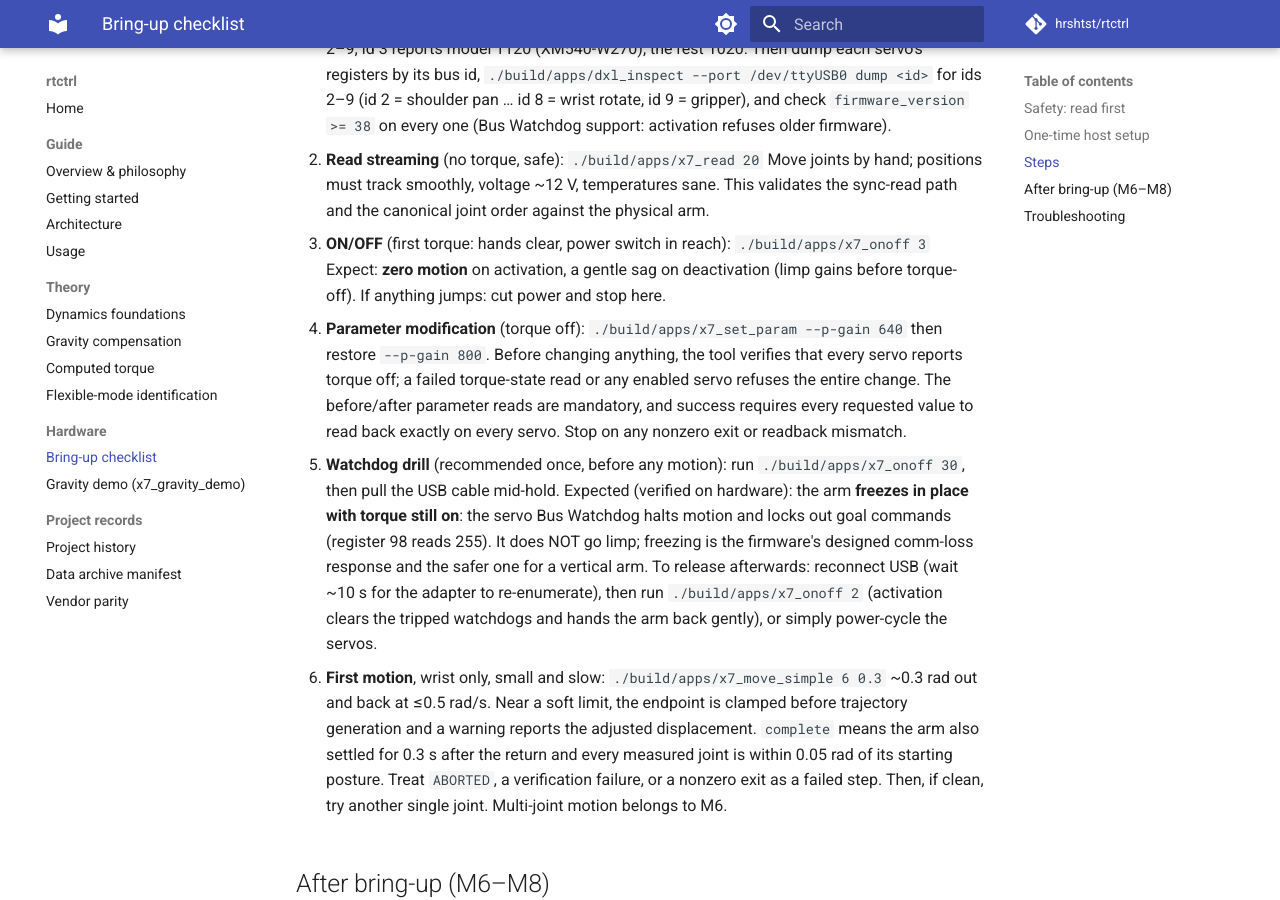
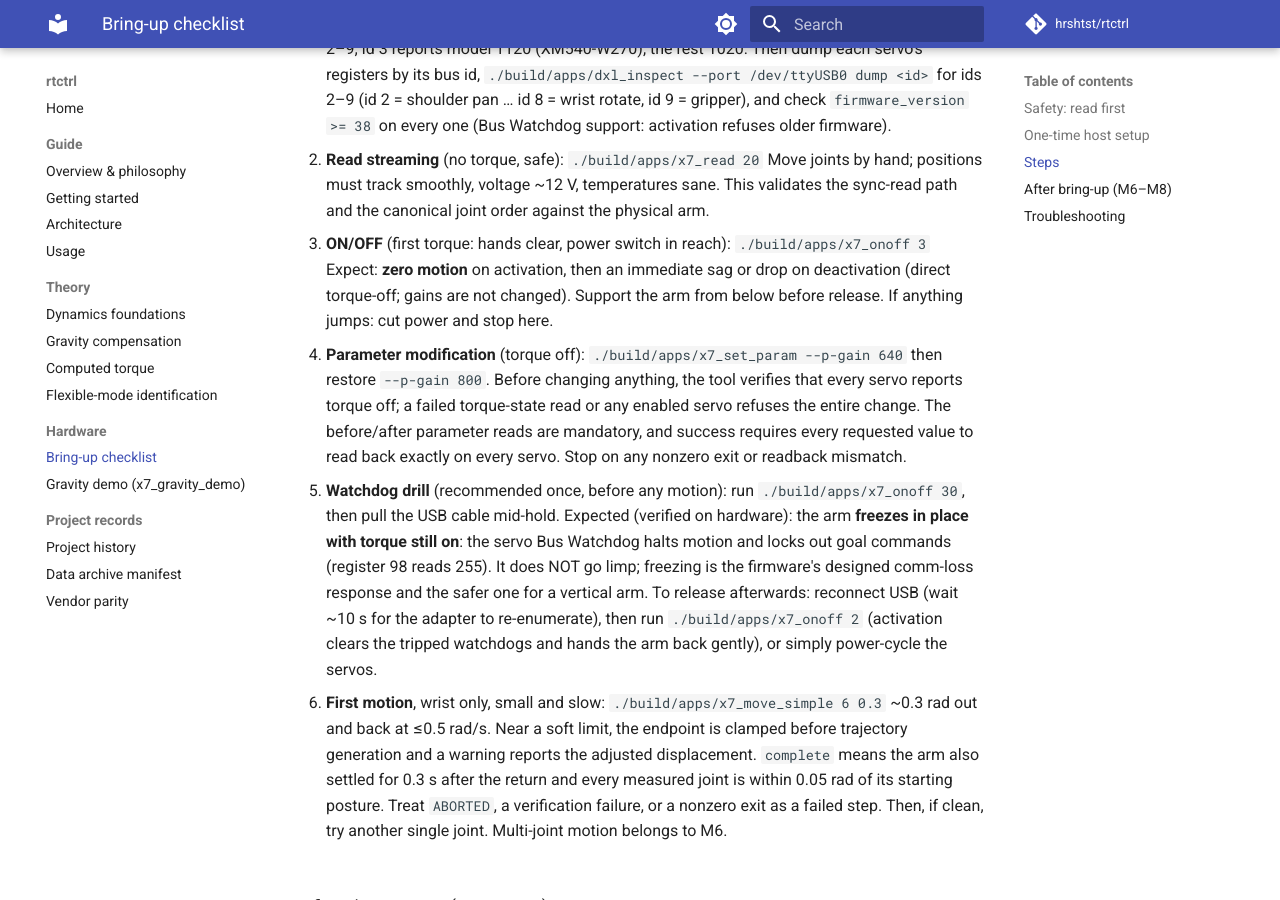
Before and after one commit to hrshtst/rtctrl, an MkDocs documentation site: the page built from docs/hardware/bringup.md, in a window 1280 px wide and 900 px high, scrolled down 1168 px. Built offline with MkDocs 1.6.1 and Material for MkDocs 9.7.7, drawn with Linux system fonts in a browser that asks for light colours; comment, search, counter and statistics services are not loaded.

Commit message:
fix(hw): preserve gains during deactivation

```diff
--- a/docs/hardware/bringup.md
+++ b/docs/hardware/bringup.md
@@ -62,8 +62,9 @@ Power on the arm, connect USB, then:
 
 3. **ON/OFF** (first torque: hands clear, power switch in reach):
    `./build/apps/x7_onoff 3`
-   Expect: **zero motion** on activation, a gentle sag on deactivation
-   (limp gains before torque-off). If anything jumps: cut power and
+   Expect: **zero motion** on activation, then an immediate sag or drop
+   on deactivation (direct torque-off; gains are not changed). Support
+   the arm from below before release. If anything jumps: cut power and
    stop here.
 
 4. **Parameter modification** (torque off):
```
Also changed, not shown: docs/guide/architecture.md (+1 -1 lines), docs/records/parity.md (+1 -1 lines), 5 other files.
